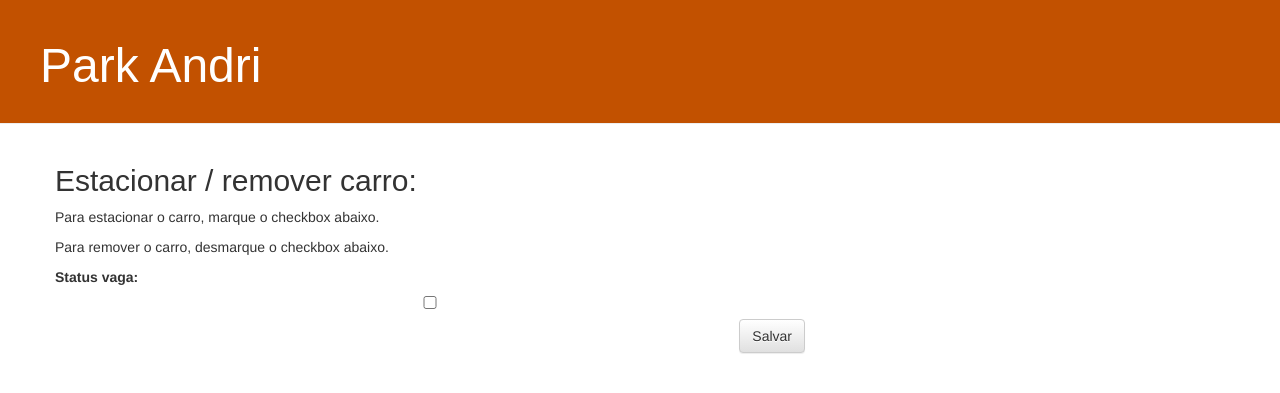
After one commit to andricampagnaro/projeto-estacionamento-django, a Django app: template estacionamento/templates/estacionamento/editar_vaga.html in a window 1280 px wide. The commit adds this page. Shown: the top 393 px of the page. Run offline with Django 3.2, Linux system fonts and the light colour scheme; the template is opened without the code that fills it: values that come from a table or form of the project are taken from there, others are empty; some libraries are stand-ins or nearby versions.

Commit message:
Formulario de edição de vagas feito

```diff
--- a/estacionamento/forms.py
+++ b/estacionamento/forms.py
@@ -6,4 +6,4 @@ class MenuForm(forms.ModelForm):
 
     class Meta:
         model = Vaga
-        fields = ('nome_vaga', 'status_vaga',)
+        fields = ('status_vaga',)
--- a/estacionamento/templates/estacionamento/detalhe_vaga.html
+++ b/estacionamento/templates/estacionamento/detalhe_vaga.html
@@ -2,9 +2,7 @@
 
 {% block content %}
     <h2>Lista de Vagas</h2>
-    {% for vaga in vagas %}
     <div class="post">
-        <p><b>{{ vaga.nome_vaga }}:</b> {{ vaga.status_vaga }}</p>
+        <p><b>{{ vaga.nome_vaga }}:</b> {{ vaga.status_vaga }}<a class="btn btn-default" href="{% url 'editar_vaga' pk=vaga.pk %}"><span class="glyphicon glyphicon-pencil"></span></a></p>
     </div>
-    {% endfor %}
 {% endblock %}
--- /dev/null
+++ b/estacionamento/templates/estacionamento/editar_vaga.html
@@ -0,0 +1,11 @@
+{% extends 'estacionamento/base.html' %}
+
+{% block content %}
+    <h2>Estacionar / remover carro:</h2>
+    <p>Para estacionar o carro, marque o checkbox abaixo.</p>
+    <p>Para remover o carro, desmarque o checkbox abaixo.</p>
+    <form method="POST" class="post-form">{% csrf_token %}
+        {{ form.as_p }}
+        <button type="submit" class="save btn btn-default">Salvar</button>
+    </form>
+{% endblock %}
--- a/estacionamento/templates/estacionamento/lista_vagas.html
+++ b/estacionamento/templates/estacionamento/lista_vagas.html
@@ -4,7 +4,7 @@
     <h2>Lista de Vagas</h2>
     {% for vaga in vagas %}
     <div class="post">
-        <p><a href="{% url 'detalhe_vaga' pk=vaga.pk %}"><b>{{ vaga.nome_vaga }}</a>:</b> {{ vaga.status_vaga }}</p>
+        <p><a href="{% url 'editar_vaga' pk=vaga.pk %}"><b>{{ vaga.nome_vaga }}</a>:</b> {{ vaga.status_vaga }}</p>
     </div>
     {% endfor %}
 {% endblock %}
--- a/estacionamento/urls.py
+++ b/estacionamento/urls.py
@@ -5,4 +5,5 @@ urlpatterns = [
     path('', views.menu_principal, name='menu_principal'),
     path('lista_vagas', views.lista_vagas, name='lista_vagas'),
     path('vaga/<int:pk>/', views.detalhe_vaga, name='detalhe_vaga'),
+    path('vaga/<int:pk>/editar', views.editar_vaga, name='editar_vaga'),
 ]
```
Also changed, not shown: estacionamento/views.py (+13 -2 lines).
